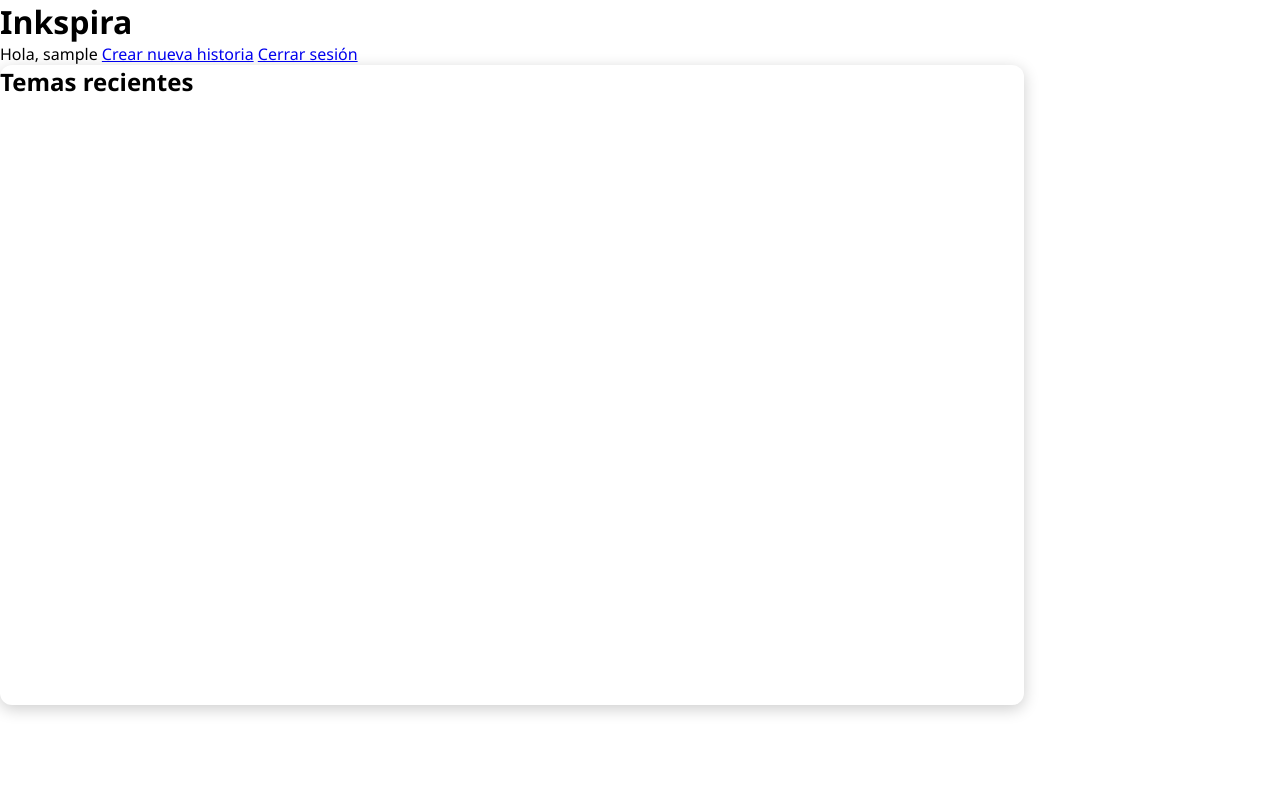
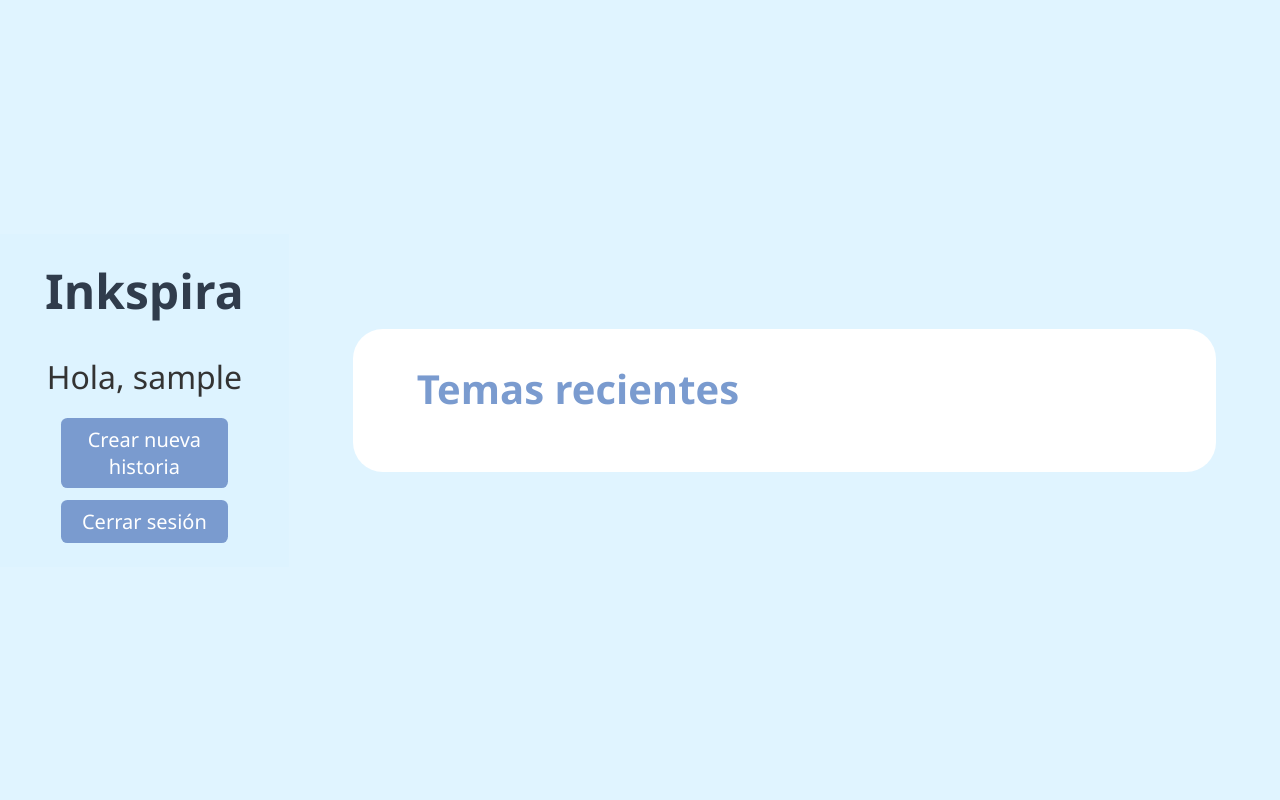
Before and after one commit to JulesPrz/foro, a PHP site: page /inicio.php in a window 1280 px wide. Run offline with PHP 8.4, Linux system fonts and the light colour scheme; the visitor is signed in with stand-in values (Sample User, id 1); data that the repository does not hold is empty.

Commit message:
Se agregan nuevos cambios en los estilos del inicio (foro).

```diff
--- a/inicio.php
+++ b/inicio.php
@@ -26,7 +26,8 @@
 </header>
 
 
-    <main class="container">
+
+    <main class="containerInicio">
         <section class="temas-recientes">
             <h2>Temas recientes</h2>
             <div class="lista-temas">
--- a/login.php
+++ b/login.php
@@ -28,11 +28,6 @@
 
                 <div class="formulario">
                     <input type="password" name="clave" placeholder="Contraseña" required>
-                </div>
-
-                <div class="opciones">
-                    <label><input type="checkbox" name="recordar"> Recuérdame</label>
-                    <a href="#">¿Olvidaste tu contraseña?</a>
                 </div>
 
                 <div class="botones">
--- a/style.css
+++ b/style.css
@@ -7,14 +7,14 @@
 
 /* LOGIN */
 
-/* body {
+body {
   height: 100vh;
   width: 100vw;
   background-color: #7A9BCF;
   display: flex;
   align-items: center;
   justify-content: center;
-} */
+}
 
 .container {
   width: 80vw;
@@ -128,3 +128,114 @@ a.button-link {
   max-height: 90%;
   object-fit: contain;
 }
+
+/* FORO */
+
+.bodyInicio {
+  background-color: #e0f4ff;
+  height: 100vh;
+}
+
+/* Barra lateral (izquierda) */
+.barra-navegacion {
+  width: 25%;
+  background-color: #DDF3FF;
+  display: flex;
+  flex-direction: column;
+  align-items: center;
+  padding: 3vh 2vw;
+}
+
+.barra-contenido {
+  width: 100%;
+  display: flex;
+  flex-direction: column;
+  align-items: center;
+  gap: 2vh;
+}
+
+.titulo-logo {
+  font-size: 6vh;
+  font-weight: 600;
+  color: #303C4C;
+  margin-bottom: 2vh;
+}
+
+.usuario-nombre {
+  font-size: 4vh;
+  color: #333;
+  margin-bottom: 1vh;
+}
+
+.nav-links {
+  display: flex;
+  flex-direction: column;
+  gap: 1.5vh;
+  width: 100%;
+  align-items: center;
+}
+
+.nav-btn {
+  background-color: #7a9bcf;
+  color: white;
+  padding: 1vh 1vw;
+  text-decoration: none;
+  border: none;
+  border-radius: 0.8vh;
+  font-size: 2.5vh;
+  width: 70%;
+  text-align: center;
+  transition: background-color 0.2s ease-in-out;
+}
+
+.nav-btn:hover {
+  background-color: #678bc4;
+}
+
+
+.containerInicio {
+  width: 75%;
+  background-color: #ffffff;
+  border-radius: 30px;
+  padding: 4vh 5vw;
+  margin: 5vw;
+
+}
+
+.temas-recientes h2 {
+  color: #7a9bcf;
+  font-size: 5vh;
+  margin-bottom: 3vh;
+}
+
+.lista-temas {
+  display: flex;
+  flex-direction: column;
+  gap: 2vh;
+}
+
+/* Tarjeta de tema */
+.tema-item {
+  background-color: #b2e5fc;
+  padding: 2vh 2vw;
+  border-radius: 1vh;
+  box-shadow: 0 1px 4px rgba(0, 0, 0, 0.05);
+  transition: transform 0.2s ease;
+}
+
+.tema-item:hover {
+  transform: translateY(-2px);
+}
+
+.tema-titulo {
+  font-size: 3.5vh;
+  font-weight: bold;
+  color: #1e2b3c;
+  text-decoration: none;
+}
+
+.tema-meta {
+  margin-top: 1vh;
+  font-size: 2vh;
+  color: #2a2a2a;
+}
--- a/tema.php
+++ b/tema.php
@@ -29,9 +29,13 @@ while ($msg = $mensajes->fetch_assoc()) {
     <input type="hidden" name="id_tema" value="<?php echo $id_tema; ?>">
     <textarea name="contenido" required></textarea><br>
     <button type="submit">Enviar respuesta</button>
+    <a href="inicio.php" class="enlace-boton">Regresar al inicio</a>
 </form>
 <?php else: ?>
     <p><a href="login.php">Inicia sesión</a> para responder</p>
 <?php endif; ?>
+
+
+
 </body>
 </html>
```
